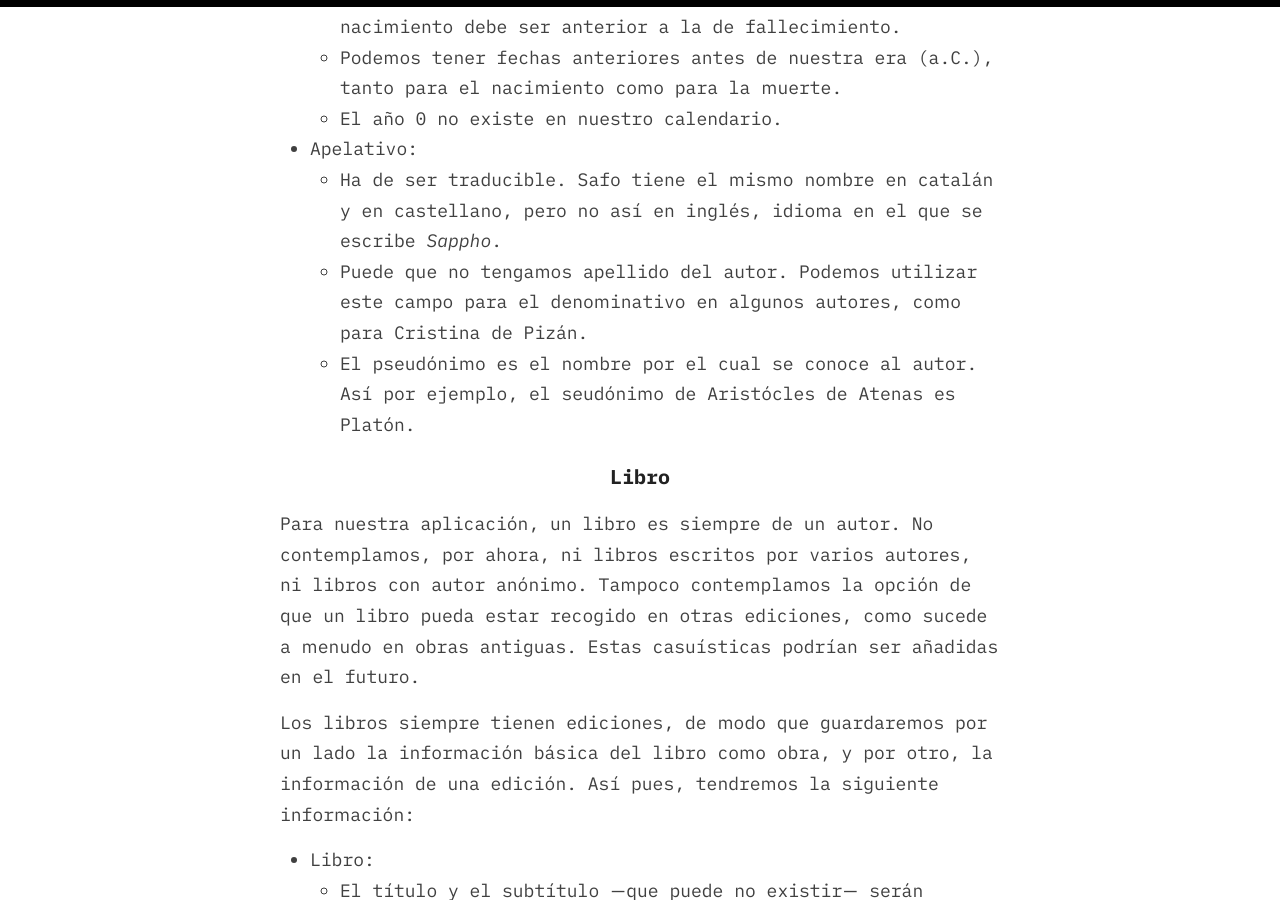
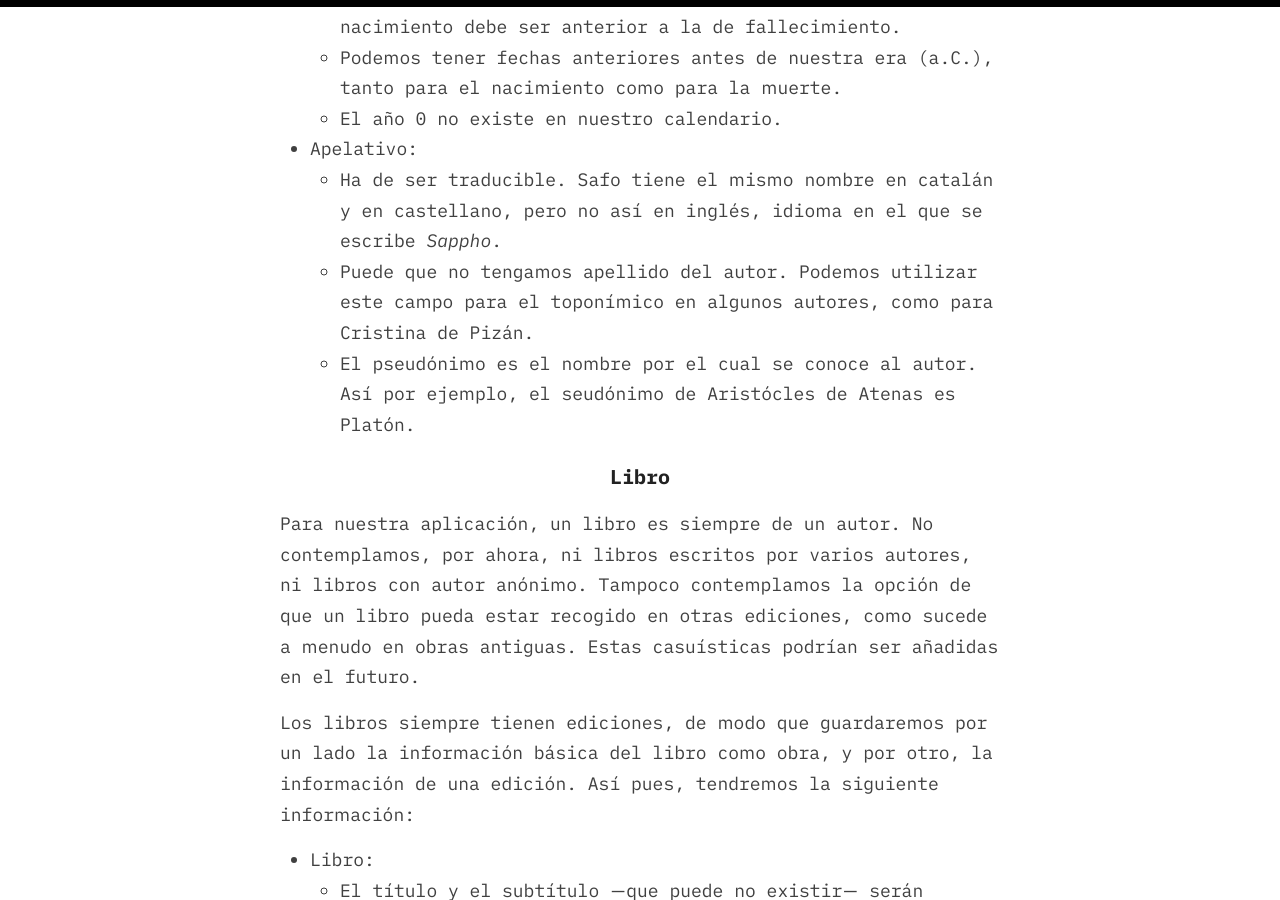
Before and after one commit to rubenrubiob/rubenrubiob.github.io, a Jekyll site: the page built from es/index.md, in a window 1280 px wide and 900 px high, scrolled down 4980 px. Built offline with Jekyll 4.4.1, drawn with Linux system fonts in a browser that asks for light colours; our own code applies the rules of GitHub Pages for plain Markdown files.

Commit message:
Corrección toponímico

```diff
--- a/es/index.md
+++ b/es/index.md
@@ -76,7 +76,7 @@ Tendremos las siguientes restricciones para dicha información:
     - El año 0 no existe en nuestro calendario.
 - Apelativo:
     - Ha de ser traducible. Safo tiene el mismo nombre en catalán y en castellano, pero no así en inglés, idioma en el que se escribe _Sappho_.
-    - Puede que no tengamos apellido del autor. Podemos utilizar este campo para el denominativo en algunos autores, como para Cristina de Pizán.
+    - Puede que no tengamos apellido del autor. Podemos utilizar este campo para el toponímico en algunos autores, como para Cristina de Pizán.
     - El pseudónimo es el nombre por el cual se conoce al autor. Así por ejemplo, el seudónimo de Aristócles de Atenas es Platón.
 
 ### Libro
```
Also changed, not shown: ca/index.md (+1 -1 lines).
